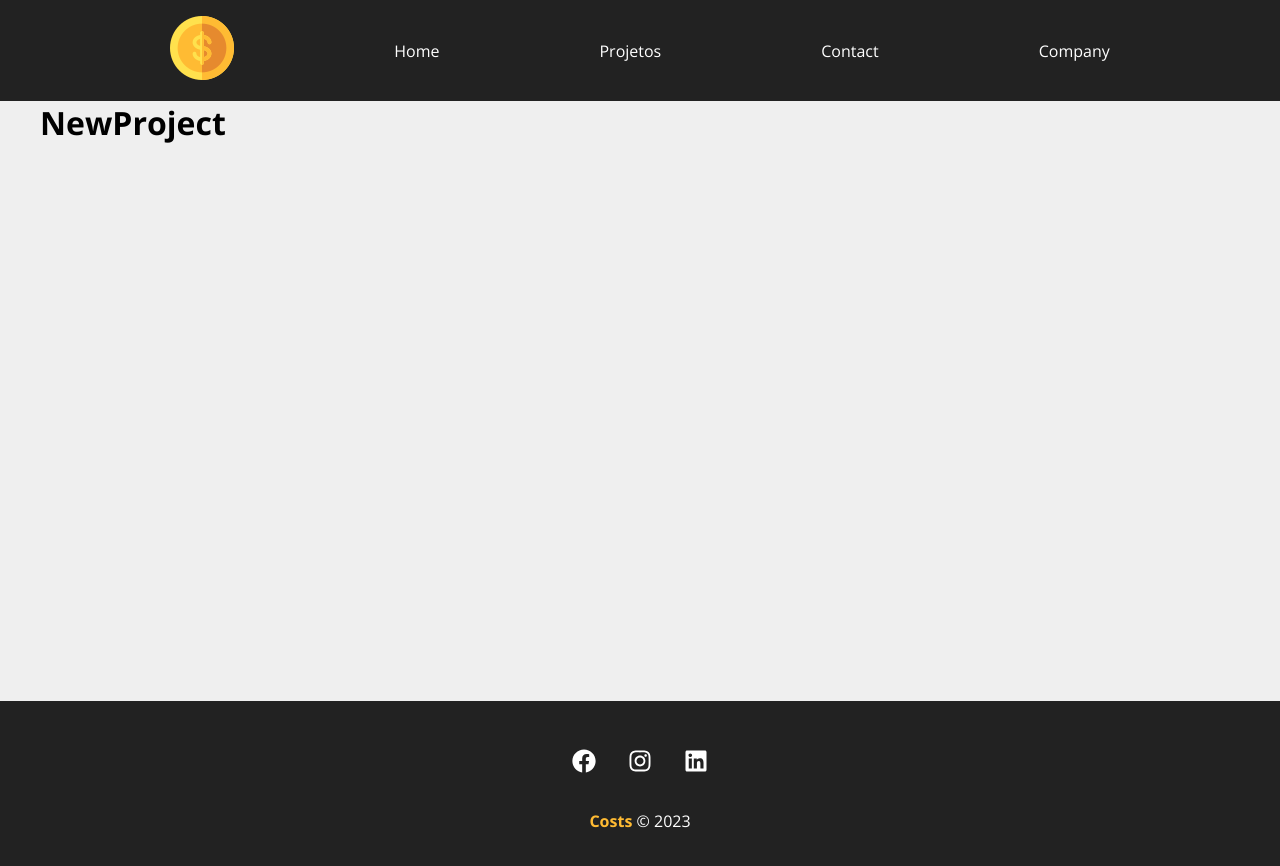
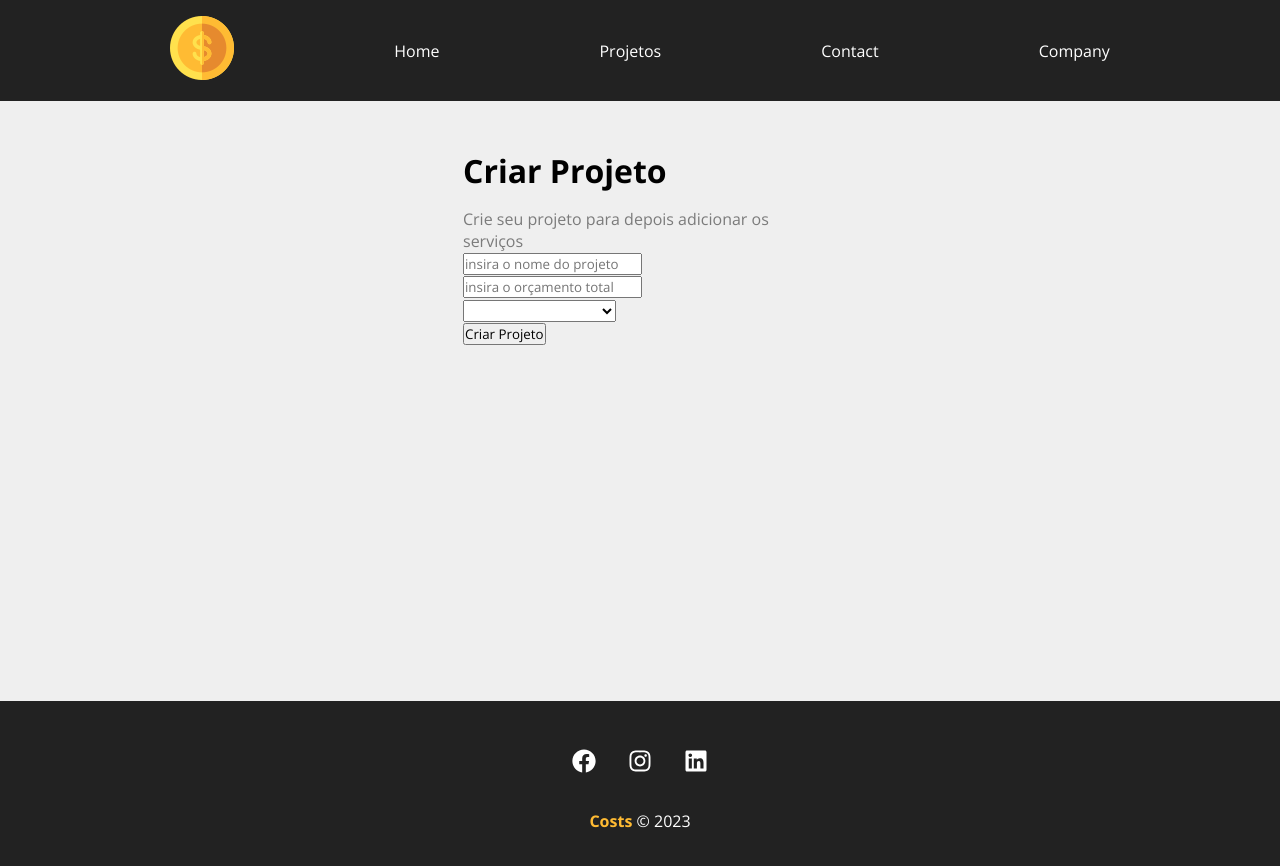
Before and after one commit to lucassilva3g/costs, a React (Create React App) app: page /NewProject in a window 1280 px wide. Shown: the top 866 px of the page. Built offline with nearby package versions, Linux system fonts and the light colour scheme.

Commit message:
Criando form

```diff
--- a/src/components/pages/NewProject.js
+++ b/src/components/pages/NewProject.js
@@ -1,8 +1,12 @@
+import ProjectForm from '../project/ProjectForm';
+import styles from './NewProject.module.css';
 
 function NewProject() {
   return (
-    <div>
-      <h1>NewProject</h1>
+    <div className={styles.newproject_container}>
+      <h1>Criar Projeto</h1>
+      <p>Crie seu projeto para depois adicionar os serviços</p>
+      <ProjectForm />
     </div>
   );
 }
--- /dev/null
+++ b/src/components/pages/NewProject.module.css
@@ -0,0 +1,13 @@
+.newproject_container {
+    width: 450px;
+    margin: 0 auto;
+    padding: 3em;
+}
+
+.newproject_container h1 {
+    margin-bottom: 0.5em;
+}
+
+.newproject_container p {
+    color: #7b7b7b;
+}
--- /dev/null
+++ b/src/components/project/ProjectForm.js
@@ -0,0 +1,22 @@
+function ProjectForm() {
+    return (
+      <form>
+        <div>
+          <input type="text" placeholder="insira o nome do projeto" />
+        </div>
+        <div>
+          <input type="number" placeholder="insira o orçamento total" />
+        </div>
+        <div>
+          <select name="category_id">
+            <option disabled>Selecione a categoria</option>
+          </select>
+            </div>
+            <div>
+                <input type='submit' value='Criar Projeto' />
+            </div>
+      </form>
+    );
+}
+
+export default ProjectForm;
```
